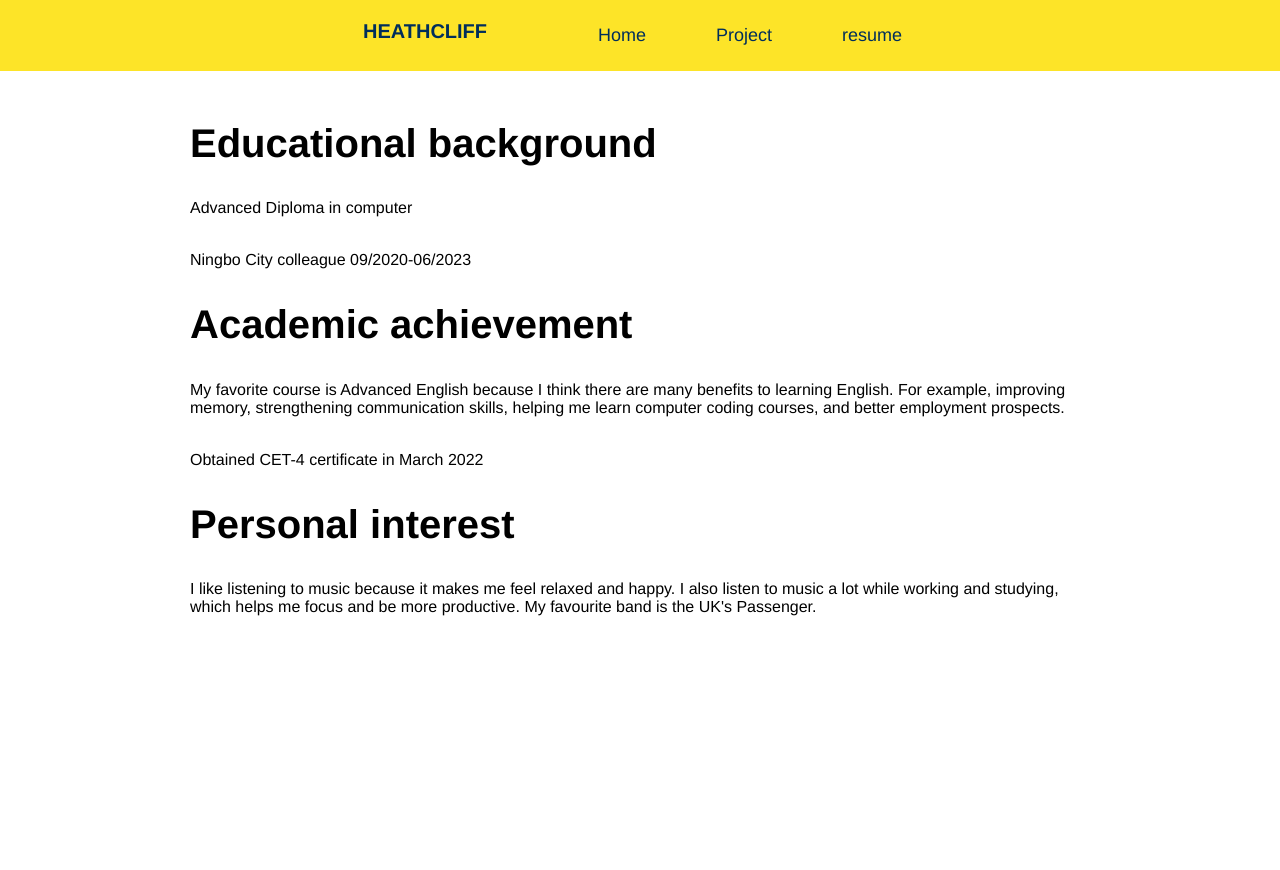
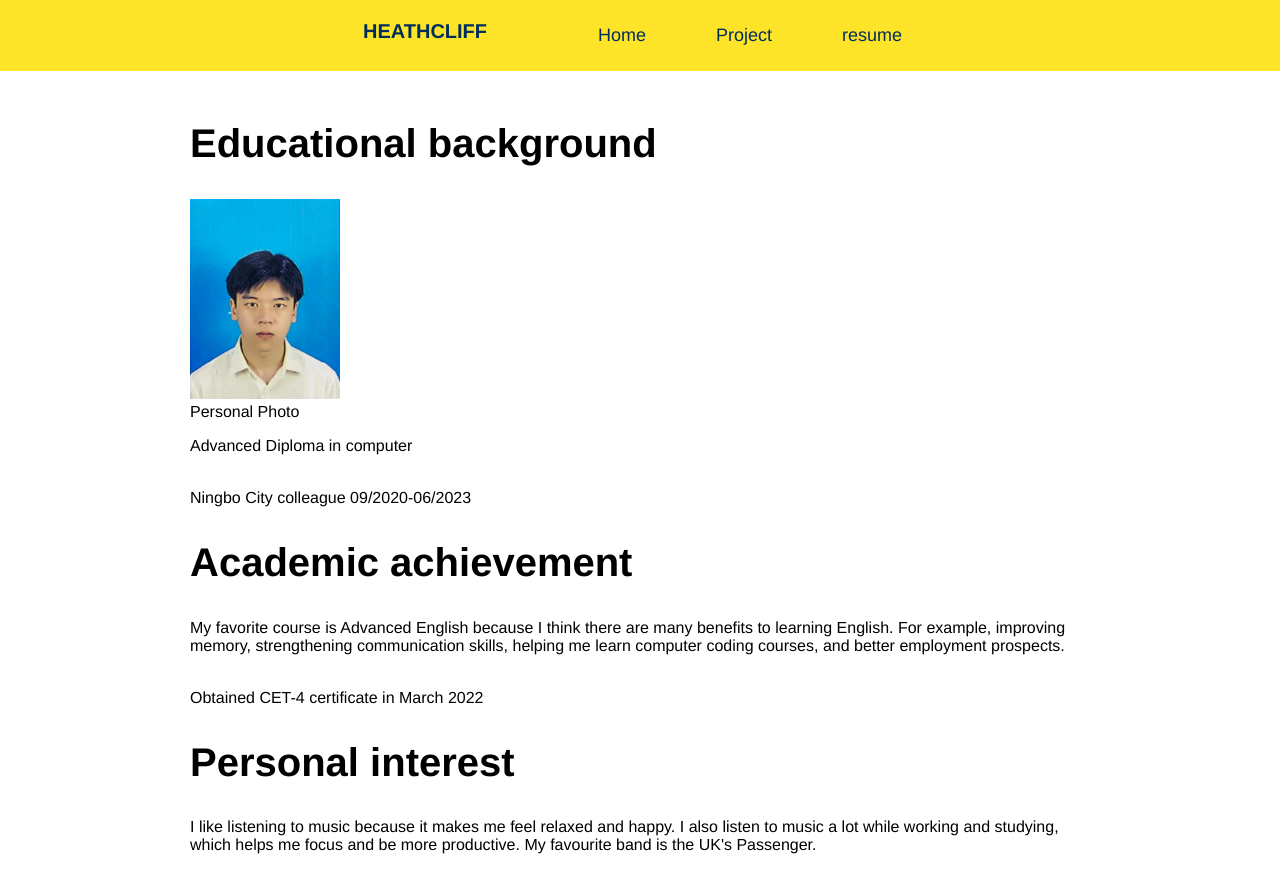
Before and after one commit to Heathcliff5677/Resume, a plain HTML site: page resume.html in a window 1280 px wide. Before the commit the page ends 800 px from the top, so only its background shows below. Drawn offline with Linux system fonts and the light colour scheme.

Commit message:
Add files via upload

```diff
--- a/resume.html
+++ b/resume.html
@@ -22,6 +22,8 @@ href="favicon.ico">
 </header>
 <section id="Educational background" class="content">
 <h2>Educational background</h2>
+<img src="photo.jpg" class='writer-img'alt="The picture"width="150"height="200">
+<br>Personal Photo
 <p>Advanced Diploma in computer</p>
   <br>
  Ningbo City colleague 09/2020-06/2023</p>
```
Also changed, not shown: photo.jpg (added).
